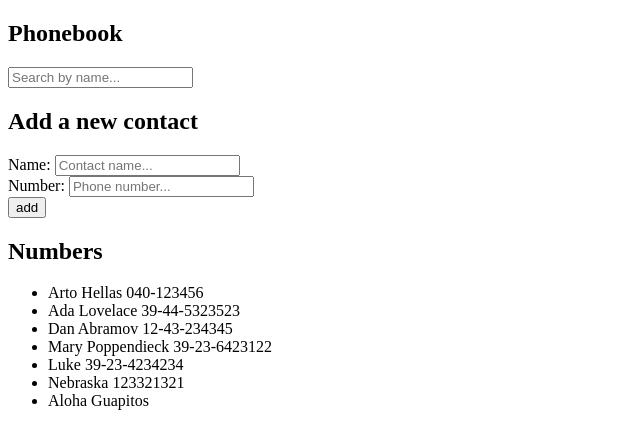
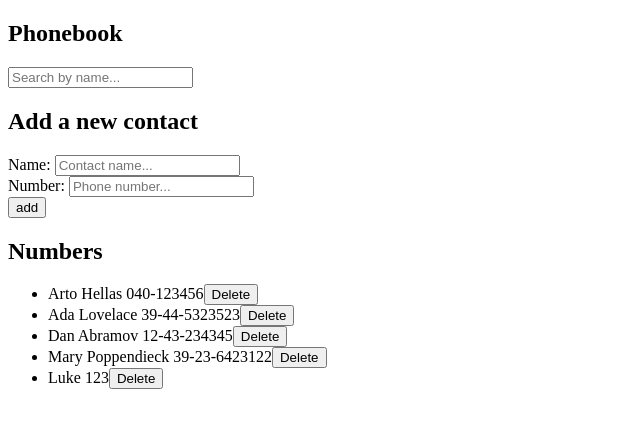
Before and after one commit to devluxor/full-stack-open, a React (Vite) app in the folder part2/phonebook/: page / in a window 1280 px wide. Shown: the top 448 px of the page, without its empty margins (0-640 px from the left). Built offline with nearby package versions, Linux system fonts and the light colour scheme; data requests are answered from the project's data file.

Commit message:
Finish 2.15

```diff
--- a/part2/phonebook/db.json
+++ b/part2/phonebook/db.json
@@ -22,18 +22,8 @@
     },
     {
       "name": "Luke",
-      "number": "39-23-4234234",
+      "number": "123",
       "id": 5
-    },
-    {
-      "name": "Nebraska",
-      "number": "123321321",
-      "id": 6
-    },
-    {
-      "name": "Aloha",
-      "number": "Guapitos",
-      "id": 7
     }
   ]
 }
--- a/part2/phonebook/src/App.jsx
+++ b/part2/phonebook/src/App.jsx
@@ -23,19 +23,26 @@ const App = () => {
     ? persons
     : persons.filter(person => (new RegExp(`${searchString.trim()}`, 'iu')).test(person.name))
 
-  const addNewContact = event => {
+  const handleAddContact = event => {
+    event.preventDefault()
+
     const name = newName.trim()
-    event.preventDefault()
+    const number = newNumber.trim()
     if (name === '') return
-    else if (contactInList()) {
+
+    const existingContact = persons.find(p => p.name === name)
+    if (!existingContact) addNewContact(name, number)
+    else if (existingContact.number !== newNumber) {
+      updateContact(existingContact, newNumber)
+    } else if (existingContact.number === newNumber) {
       alert(`${newName} is already in the list`)
       resetInputs()
-      return
     }
+  }
 
-    const newContact = { name, number: newNumber, }
+  const addNewContact = (name, number) => {
     contactService
-      .create(newContact)
+      .create({ name, number })
       .then(response => {
         setPersons(persons.concat(response))
         resetInputs()
@@ -45,9 +52,30 @@ const App = () => {
       })
   }
 
-  const contactInList = () => {
-    return persons.find(person => person.name.trim() === newName.trim())
+  const deleteContact = id => {
+    const name = persons.find(p => p.id === id)?.name
+    if (!window.confirm(`Delete ${name}?`) || !name) return
+
+    contactService
+      .deleteEntry(id)
+      .then(() => {
+        setPersons(persons.filter(p => p.id !== id))
+      })
   }
+
+  const updateContact = (contact, newNumber) => {
+    const stringPrompt = 'is already added to the phonebook, replace the old number with a new one?'
+    if (!window.confirm(`${contact.name} ${stringPrompt}`)) return
+
+    const newData = {...contact, number: newNumber}
+    contactService
+      .update(contact.id, newData)
+      .then(() => {
+        setPersons(persons.map(p => p.id === contact.id ? newData : p))
+        resetInputs()
+      })
+  }
+
 
   const resetInputs = () => {
     setNewName('')
@@ -64,7 +92,7 @@ const App = () => {
 
       <Header text='Add a new contact' />
       <AddContactForm
-        newContact={addNewContact}
+        newContact={handleAddContact}
         setNewName={setNewName}
         setNewNumber={setNewNumber}
         newName={newName}
@@ -72,7 +100,10 @@ const App = () => {
       />
 
       <Header text='Numbers' />
-      <ContactList contacts={contactsToShow} />
+      <ContactList
+        contacts={contactsToShow}
+        deleteContact={deleteContact}
+      />
     </>
   )
 }
--- a/part2/phonebook/src/components/Contacts.jsx
+++ b/part2/phonebook/src/components/Contacts.jsx
@@ -1,19 +1,28 @@
-const ContactList = ({contacts}) => {
+const ContactList = ({contacts, deleteContact}) => {
   return (
     <ul>
       {contacts.map((contact) => {
-        return (<Contact
-          key={contact.id}
-          contactName={contact.name}
-          contactNumber={contact.number}
-        />)
+        return (
+          <Contact
+            key={contact.id}
+            contact={contact}
+            deleteContact={deleteContact}
+          />
+        )
       })}
     </ul>
   )
 }
 
-const Contact = ({contactName, contactNumber}) => {
-  return <li>{contactName} {contactNumber}</li>
+const Contact = ({contact, deleteContact}) => {
+  return (
+    <li>
+      {contact.name} {contact.number}
+      <button
+        onClick={() => deleteContact(contact.id)}
+      >Delete</button>
+    </li>
+  )
 }
 
 export default ContactList
--- a/part2/phonebook/src/services/contacts.js
+++ b/part2/phonebook/src/services/contacts.js
@@ -12,4 +12,14 @@ const create = newContact => {
   return request.then(response => response.data)
 }
 
-export default { getAll, create }
+const deleteEntry = id => {
+  const request = axios.delete(`${baseUrl}/${id}`)
+  return request.then(response => response.data)
+}
+
+const update = (id, newData) => {
+  const request = axios.put(`${baseUrl}/${id}`, newData)
+  return request.then(response => response.data)
+}
+
+export default { getAll, create, deleteEntry, update }
```
